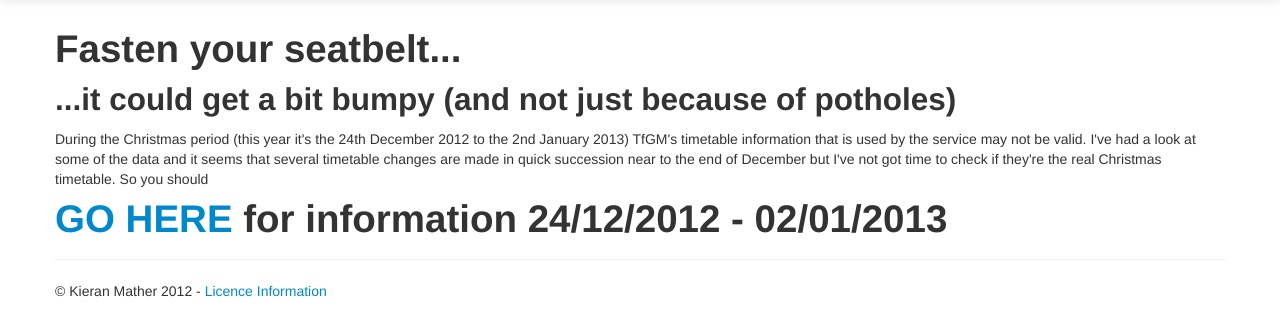
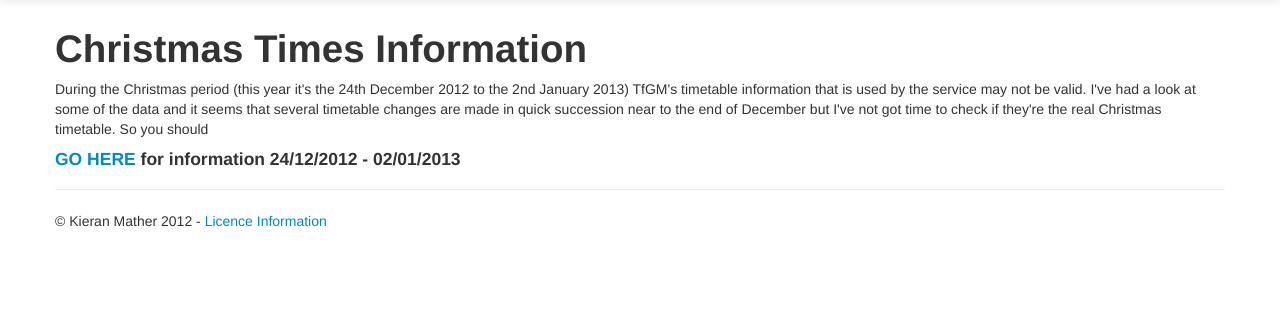
Before and after one commit to stemount/gmbustimes, a PHP site: page /holiday.php in a window 1280 px wide. Shown: the part 41-377 px from the top of the page. Run offline with PHP 8.4, Linux system fonts and the light colour scheme; some libraries are stand-ins or nearby versions.

Commit message:
Fixed spellings, made less cringey and more informative.

```diff
--- a/holiday.php
+++ b/holiday.php
@@ -51,10 +51,9 @@
 
     <div class="container">
 
-      <h1>Fasten your seatbelt...</h1>
-      <h2>...it could get a bit bumpy (and not just because of potholes)</h2>
+      <h1>Christmas Times Information</h1>
       <p>During the Christmas period (this year it's the 24th December 2012 to the 2nd January 2013) TfGM's timetable information that is used by the service may not be valid. I've had a look at some of the data and it seems that several timetable changes are made in quick succession near to the end of December but I've not got time to check if they're the real Christmas timetable. So you should</p>
-      <h1><a href="http://www.tfgm.com/journey_planning/Pages/Christmas-services.aspx">GO HERE</a> for information 24/12/2012 - 02/01/2013</h1>
+      <h4><a href="http://www.tfgm.com/journey_planning/Pages/Christmas-services.aspx">GO HERE</a> for information 24/12/2012 - 02/01/2013</h4>
 
       <hr>
 
--- a/licence.php
+++ b/licence.php
@@ -57,7 +57,7 @@
     <div class="row">
       <div class="span9">
         <h1>Service</h1>
-        <p>This section applies if you the programme is operated by Kieran Mather as a web service at codedump.eu or a subdomain. If you are not at codedump.eu then you should ask the site owner to remove or change this section to refer to their own site.</p>
+        <p>This section applies if the programme is operated by Kieran Mather as a web service at codedump.eu or a subdomain. If you are not at codedump.eu then you should ask the site owner to remove or change this section to refer to their own site.</p>
         <p>You agree that your access to this service is provided on an 'as-is' basis and that access and/or availability is not guaranteed in any way. In addition, you understand that no warranties, for any reason, are made about the suitability of this service for any reason and that I disclaim any and all liabilities relating to it. Neither I nor any supplier of data to this service make any warranty relating to its accuracy, and if you rely on this service you do so entirely at your own risk.</p>
         <p><strong>tl;dr: it might not work, it might be wrong, it's definitely not my problem (although if you find a problem, contact me and I'll do my best to fix it)</strong></p>
       </div>
```
